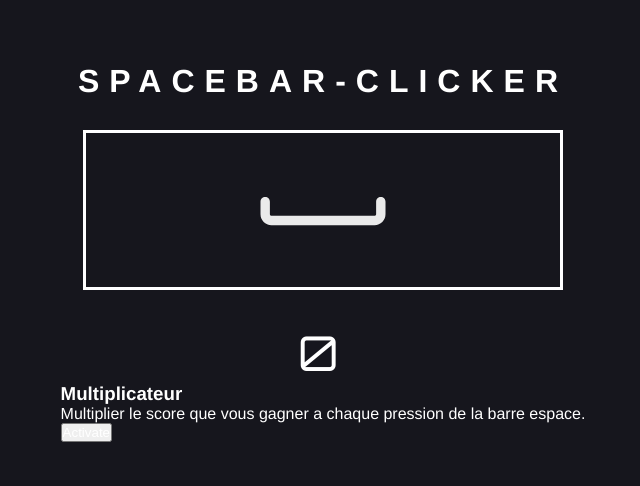
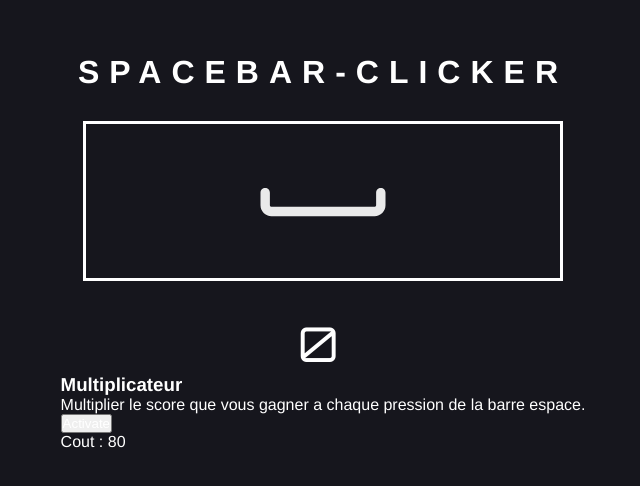
Before and after one commit to RayanEreteo/ClickerGame, a React (Vite) app: page / in a window 1280 px wide. Shown: the part 148-634 px from the top of the page, without its empty margins (317-957 px from the left). Built offline with nearby package versions, Linux system fonts and the light colour scheme.

Commit message:
résolution du probleme de 'spam' de la touche espace fonctionalité du composant powerUp terminée

```diff
--- a/src/App.tsx
+++ b/src/App.tsx
@@ -8,30 +8,33 @@ import { Multiplier } from "./modules/powerUpFunctionHandler";
 function App() {
   const [score, setScore] = useState<number>(0);
   const [multiplier, setMultiplier] = useState<number>(1);
+  const [spaceBarPressed, setSpaceBarPressed] = useState<boolean>(false)
 
   function addScore(multiplier: any) {
       setScore((prev) => prev + 1 * multiplier);
   }
 
   const handleKeyDown = (event: any) => {
-    if (event.key === " ") {
+    if (event.key === " " && !spaceBarPressed) {
+        setSpaceBarPressed(true)
         addScore(multiplier);
     }
   };
 
-
-  const handleKeyUp = () => {
-    //
-  };
+  const handleKeyUp = (event: any) => {
+    if (event.key === " ") {
+      setSpaceBarPressed(false)
+    }
+  }
 
   useEffect(() => {
     window.addEventListener("keydown", handleKeyDown);
-    window.addEventListener("keyup", handleKeyUp);
+    window.addEventListener("keyup", handleKeyUp)
 
     return () => {
       window.removeEventListener("keydown", handleKeyDown);
     };
-  }, []);
+  }, [multiplier, spaceBarPressed]);
 
   return (
     <div className="app">
@@ -39,7 +42,6 @@ function App() {
       <div
         className="spacebar-container"
         onClick={() => addScore(multiplier)}
-        onMouseUp={handleKeyUp}
       >
         <img
           src={SpaceBar}
@@ -58,8 +60,10 @@ function App() {
         <PowerUp
           title="Multiplicateur"
           desc="Multiplier le score que vous gagner a chaque pression de la barre espace."
-          cost={80}
-          func={() => Multiplier(setMultiplier)}
+          initialCost={80}
+          playerScore={score}
+          setPlayerScore={setScore}
+          action={() => Multiplier(setMultiplier)}
         />
       </div>
     </div>
--- a/src/components/PowerUp.tsx
+++ b/src/components/PowerUp.tsx
@@ -1,22 +1,34 @@
-import React from 'react';
+import React, { useEffect, useRef } from 'react';
 import { useState } from 'react';
 
 interface PowerUpProps {
   title: string;
   desc: string;
-  cost: number;
-  func: () => void;
+  initialCost: number;
+  playerScore: number;
+  setPlayerScore: any;
+  action: () => void;
 }
 
-const PowerUp: React.FC<PowerUpProps> = ({ title, desc, cost, func }) => {
+const PowerUp: React.FC<PowerUpProps> = ({ title, desc, initialCost, playerScore, setPlayerScore,action }) => {
+  const buttonRef = useRef<any>(null)
+  const [cost, setCost] = useState<number>(initialCost)
 
-  const [canBuy, setCanBuy] = useState(false)
+  function buyHandler(){
+    buttonRef.current.blur()
+    if (playerScore >= cost) {
+      setPlayerScore((prev: number) => prev -= cost)
+      action()
+      setCost((prev: number) => prev += 50)
+    }
+  }
 
   return (
     <div className="powerUp">
       <h3 className="powerUp-title">{title}</h3>
       <p>{desc}</p>
-      <button onClick={func}>Activate</button>
+      <button onClick={buyHandler} ref={buttonRef}>Activate</button>
+      <p>Cout : {cost}</p>
     </div>
   );
 };
```
